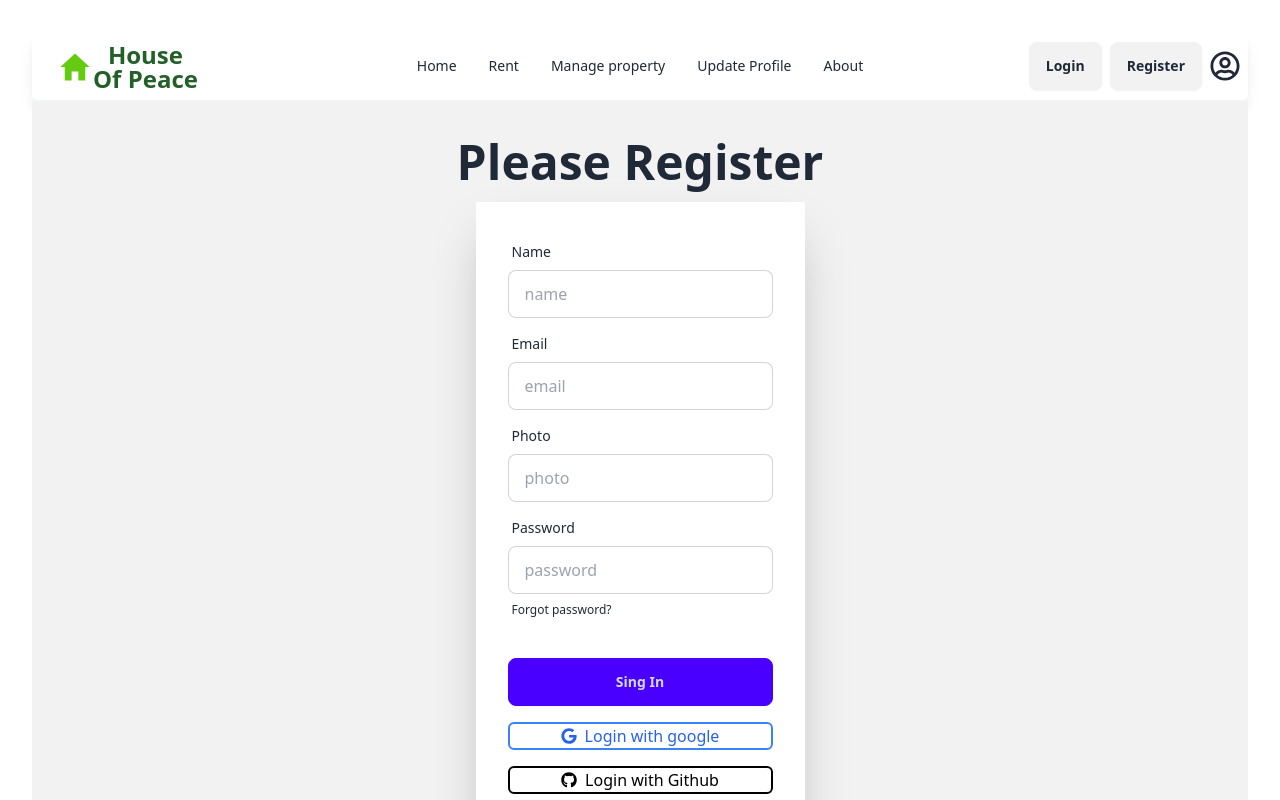
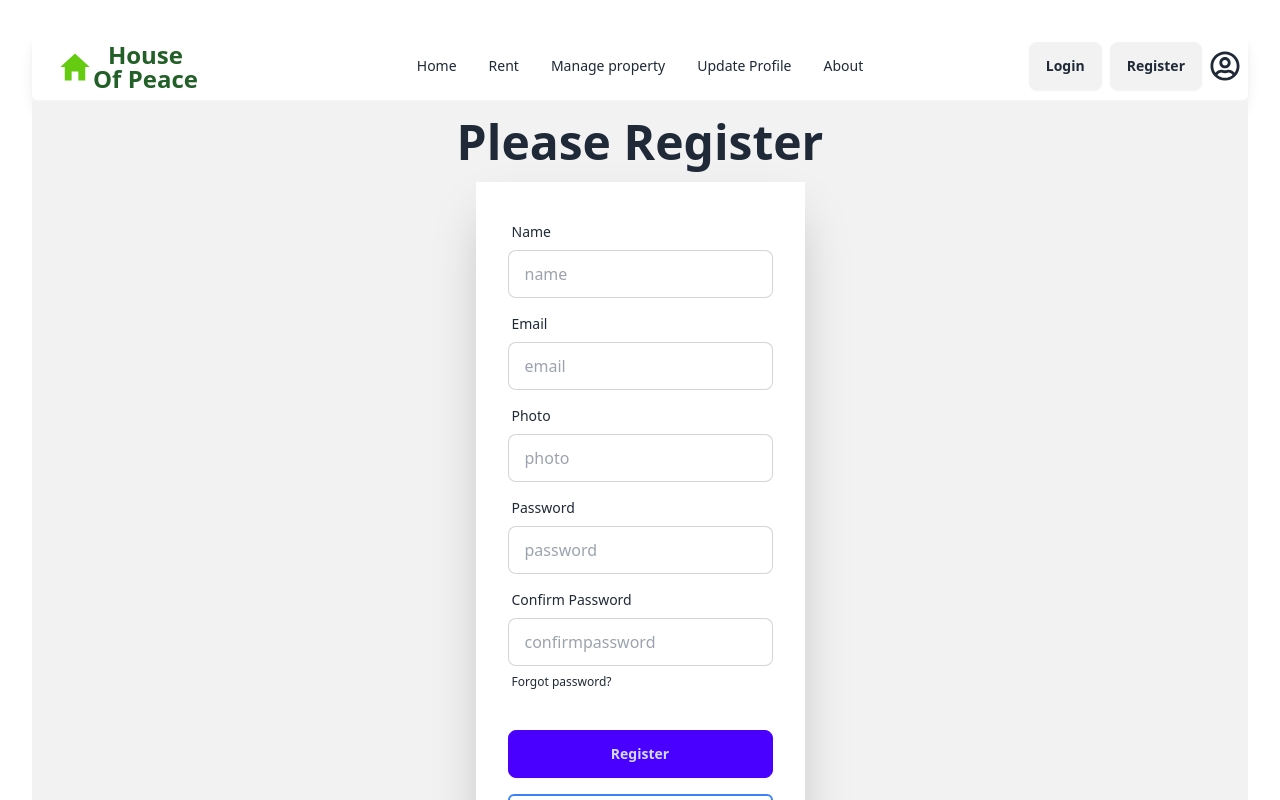
Before and after one commit to Juwelrana434/Residential, a React (Vite) app: page /register in a window 1280 px wide. Shown: the top 800 px of the page. Built offline with nearby package versions, Linux system fonts and the light colour scheme.

Commit message:
Register form complete

```diff
--- a/package.json
+++ b/package.json
@@ -15,6 +15,7 @@
     "match-sorter": "^6.3.4",
     "react": "^18.2.0",
     "react-dom": "^18.2.0",
+    "react-hook-form": "^7.51.2",
     "react-icons": "^5.0.1",
     "react-router-dom": "^6.22.3",
     "sort-by": "^1.2.0"
--- /dev/null
+++ b/src/Error/Error.jsx
@@ -0,0 +1,17 @@
+
+import { Link } from 'react-router-dom';
+
+const Error = () => {
+    return (
+        <div>
+             <div className="flex flex-col items-center my-auto">
+           <h1>Oops !!!! 404 not found</h1>
+           <Link to='/'>Go Home</Link>
+
+
+        </div>
+        </div>
+    );
+};
+
+export default Error;
--- a/src/Firebase/Firebase.config.js
+++ b/src/Firebase/Firebase.config.js
@@ -1,9 +1,13 @@
 // Import the functions you need from the SDKs you need
 import { initializeApp } from "firebase/app";
+import { getAuth } from "firebase/auth";
 // TODO: Add SDKs for Firebase products that you want to use
 // https://firebase.google.com/docs/web/setup#available-libraries
 
 // Your web app's Firebase configuration
+
+
+
 const firebaseConfig = {
   apiKey: "AIzaSyDN1HGdUqa6fkXO196pkDToTBxLMB2-FV4",
   authDomain: "house-of-peace-bff4a.firebaseapp.com",
@@ -15,4 +19,5 @@ const firebaseConfig = {
 
 // Initialize Firebase
 const app = initializeApp(firebaseConfig);
-export default(app);
+const auth = getAuth(app);
+export default auth;
--- /dev/null
+++ b/src/FirebaseAuthProvider/FirebaseProvider.jsx
@@ -0,0 +1,12 @@
+import { createContext } from "react";
+
+export const AuthContext = createContext(null)
+const FirebaseProvider = ({children}) => {
+    return (
+        <AuthContext.Provider value={null}>
+            {children}
+        </AuthContext.Provider>
+    );
+};
+
+export default FirebaseProvider;
--- a/src/pages/Register.jsx
+++ b/src/pages/Register.jsx
@@ -23,25 +23,32 @@ const Register = () => {
           <label className="label">
             <span className="label-text">Email</span>
           </label>
-          <input type="email" placeholder="email" className="input input-bordered" required />
+          <input name='email' type="email" placeholder="email" className="input input-bordered" required />
         </div>
         <div className="form-control">
           <label className="label">
             <span className="label-text">Photo</span>
           </label>
-          <input type="" placeholder="photo" className="input input-bordered" required />
+          <input name='photo' type="" placeholder="photo" className="input input-bordered" required />
         </div>
         <div className="form-control">
           <label className="label">
             <span className="label-text">Password</span>
           </label>
-          <input type="password" placeholder="password" className="input input-bordered" required />
+          <input name='password' type="password" placeholder="password" className="input input-bordered" required />
+
+        </div>
+        <div className="form-control">
+          <label className="label">
+            <span className="label-text">Confirm Password</span>
+          </label>
+          <input name='confirmpassword' type="password" placeholder="confirmpassword" className="input input-bordered" required />
           <label className="label">
             <a href="#" className="label-text-alt link link-hover">Forgot password?</a>
           </label>
         </div>
         <div className="form-control mt-6">
-          <button className="btn btn-primary">Sing In</button>
+          <button className="btn btn-primary">Register</button>
           <div>
         <div className="text-blue-600 flex justify-center items-center border-2 border-blue-500 rounded-md my-4">
           <FaGoogle />
--- a/src/routes/Routes.jsx
+++ b/src/routes/Routes.jsx
@@ -4,11 +4,13 @@ import Home from "../pages/Home";
 import Login from './../pages/Login';
 import Register from "../pages/Register";
 import PropertyDetails from "../pages/PropertyDetails";
+import Error from './../Error/Error';
 
 const router = createBrowserRouter([
     {
       path: "/",
       element: <Root></Root>,
+      errorElement: <Error></Error>,
       children: [
 
       {
```
Also changed, not shown: src/main.jsx (+13 -10 lines), 1 other file (tests, documents, lock files or other folders).
